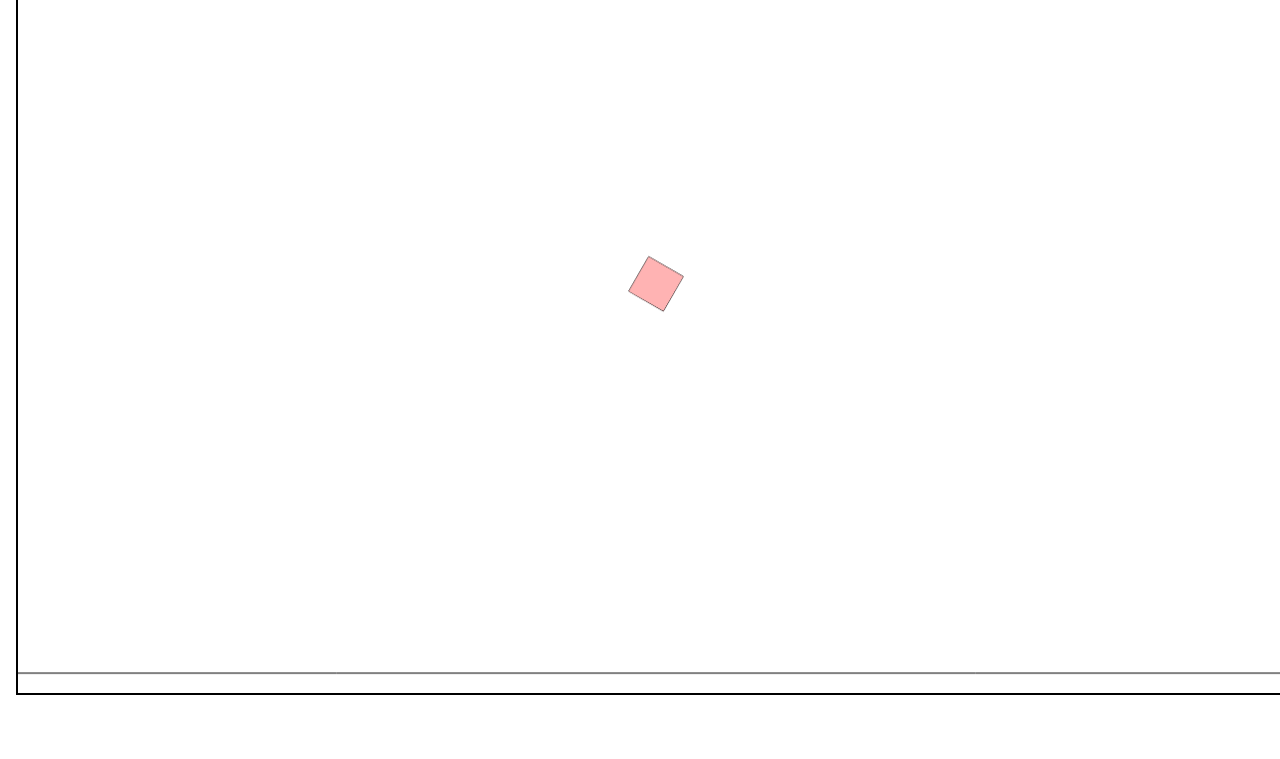
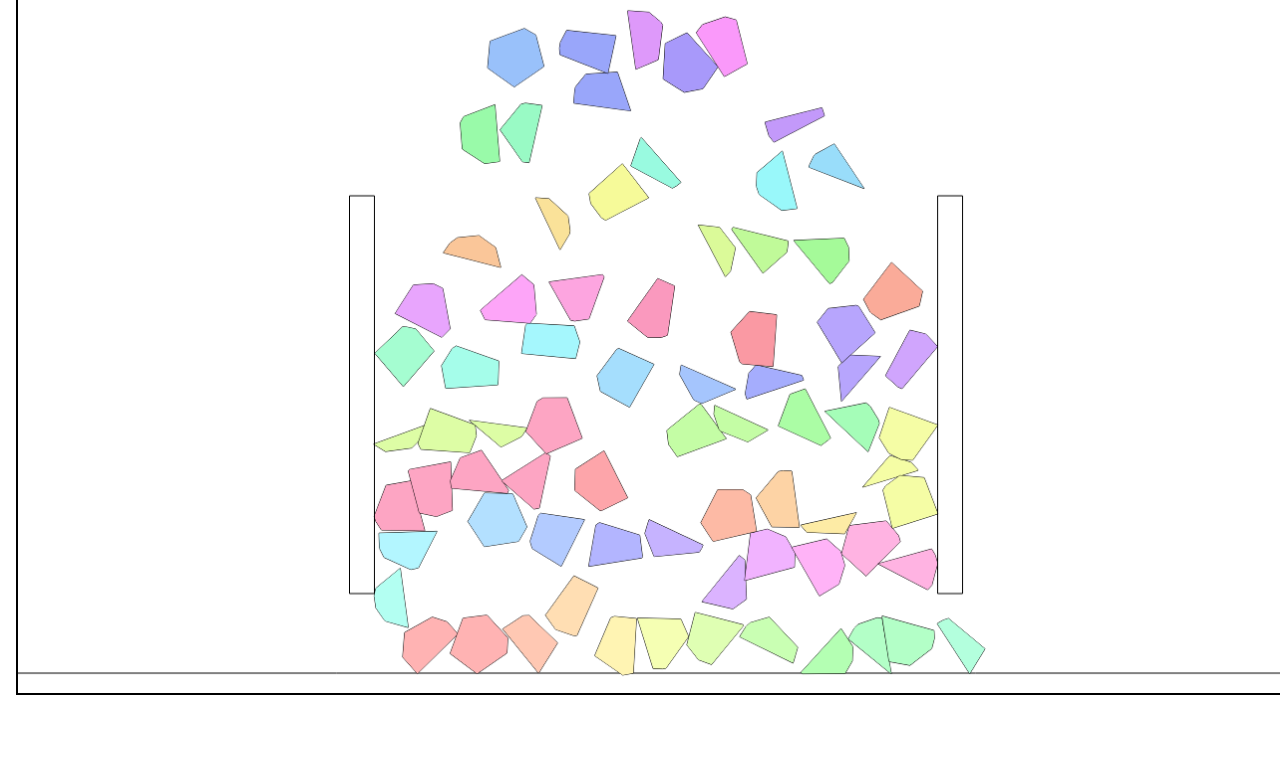
Before and after one commit to Sopiro/Physics, a plain HTML site: page index.html in a window 1280 px wide. Shown: the part 85-844 px from the top of the page. Drawn offline with nearby package versions, Linux system fonts and the light colour scheme; animation ran at ten frames a second.

Commit message:
Add demo, warm starting threshold option

```diff
--- a/out/contact.js
+++ b/out/contact.js
@@ -308,14 +308,14 @@ export class ContactManifold extends Constraint {
     }
     applyImpulse() { }
     tryWarmStart(oldManifold) {
-        const distance_clamping = true;
         for (let n = 0; n < this.numContacts; n++) {
             let o = 0;
             for (; o < oldManifold.numContacts; o++) {
                 if (this.contactPoints[n].id == oldManifold.contactPoints[o].id) {
-                    if (distance_clamping) {
+                    if (Settings.applyWarmStartingThreshold) {
                         let dist = Util.squared_distance(this.contactPoints[n].point, oldManifold.contactPoints[o].point);
                         // If contact points are close enough, warm start.
+                        // Otherwise, it means it's penetrating too deeply, skip the warm starting to prevent the overshoot
                         if (dist < Settings.warmStartingThreshold)
                             break;
                     }
--- a/out/demo.js
+++ b/out/demo.js
@@ -36,7 +36,7 @@ function demo2(game, world) {
     world.register(ground);
     let start = 0.5;
     let size = 0.3;
-    let gap = 0.26;
+    let gap = 0.25;
     // let error = 0.015;
     let error = 0.0;
     for (let i = 0; i < 20; i++) {
@@ -56,8 +56,8 @@ function demo3(game, world) {
     const rows = 15;
     const boxSize = 0.35;
     const xGap = 0.05;
-    const yGap = 0.2;
-    const xStart = -rows * boxSize / 2.0;
+    const yGap = 0.15;
+    const xStart = -(rows - 1) * (boxSize + xGap) / 2.0;
     const yStart = 0.55;
     for (let y = 0; y < rows; y++) {
         for (let x = 0; x < rows - y; x++) {
@@ -68,8 +68,36 @@ function demo3(game, world) {
         }
     }
 }
-Reflect.set(demo4, "SimulationName", "Seesaw");
+Reflect.set(demo4, "SimulationName", "Random convex shapes");
 function demo4(game, world) {
+    updateSetting("g", true);
+    let ground = new Box(Settings.clipWidth * 5, 0.4, Type.Static);
+    ground.restitution = 0.45;
+    world.register(ground);
+    const rows = 12;
+    const size = 0.3;
+    const xGap = 0.2;
+    const yGap = 0.15;
+    const xStart = -(rows - 1) * (size + xGap) / 2.0;
+    const yStart = 1.0;
+    for (let y = 0; y < rows; y++) {
+        for (let x = 0; x < rows - y; x++) {
+            let b = Util.createRandomConvexBody(size, 4, 10.0);
+            b.position = new Vector2(xStart + y * (size + xGap) / 2 + x * (size + xGap), yStart + y * (size + yGap));
+            b.linearVelocity = b.position.mul(Util.random(0.5, 0.7));
+            b.friction = Util.random(0.2, 1.0);
+            world.register(b);
+        }
+    }
+    let pillar = new Box(0.25, 4, Type.Static);
+    pillar.position = new Vector2(xStart - 0.2, 3);
+    world.register(pillar);
+    pillar = new Box(0.25, 4, Type.Static);
+    pillar.position = new Vector2(-(xStart - 0.2), 3);
+    world.register(pillar);
+}
+Reflect.set(demo5, "SimulationName", "Seesaw");
+function demo5(game, world) {
     updateSetting("g", true);
     let ground = new Box(Settings.clipWidth * 5, 0.4, Type.Static);
     ground.restitution = 0.45;
@@ -92,8 +120,8 @@ function demo4(game, world) {
     b.mass = 30;
     world.register(b);
 }
-Reflect.set(demo5, "SimulationName", "Billiards");
-function demo5(game, world) {
+Reflect.set(demo6, "SimulationName", "Billiards");
+function demo6(game, world) {
     updateSetting("g", false);
     let lstart = -4;
     let rstart = 2.5;
@@ -128,8 +156,8 @@ function demo5(game, world) {
     c.restitution = 1;
     world.register(c);
 }
-Reflect.set(demo6, "SimulationName", "Throwing spinning stick");
-function demo6(game, world) {
+Reflect.set(demo7, "SimulationName", "Throwing spinning stick");
+function demo7(game, world) {
     updateSetting("g", false);
     let ground = new Box(Settings.clipWidth * 5, 0.4, Type.Static);
     ground.restitution = 0.45;
@@ -151,8 +179,8 @@ function demo6(game, world) {
     b.angularVelocity = 10;
     world.register(b);
 }
-Reflect.set(demo7, "SimulationName", "Friction test");
-function demo7(game, world) {
+Reflect.set(demo8, "SimulationName", "Friction test");
+function demo8(game, world) {
     updateSetting("g", true);
     let ground = new Box(Settings.clipWidth * 5, 0.4, Type.Static);
     ground.restitution = 0.45;
@@ -191,8 +219,8 @@ function demo7(game, world) {
         world.register(b);
     }
 }
-Reflect.set(demo8, "SimulationName", "Restitution test");
-function demo8(game, world) {
+Reflect.set(demo9, "SimulationName", "Restitution test");
+function demo9(game, world) {
     updateSetting("g", true);
     let g = new Box(Settings.clipWidth * 2, 0.4, Type.Static);
     g.restitution = 0.7;
@@ -210,8 +238,8 @@ function demo8(game, world) {
         world.register(b);
     }
 }
-Reflect.set(demo9, "SimulationName", "Single pendulum");
-function demo9(game, world) {
+Reflect.set(demo10, "SimulationName", "Single pendulum");
+function demo10(game, world) {
     updateSetting("g", true);
     let ground = new Box(Settings.clipWidth * 5, 0.4, Type.Static);
     ground.restitution = 0.45;
@@ -223,8 +251,8 @@ function demo9(game, world) {
     let j = new RevoluteJoint(ground, b, new Vector2(0, 5));
     world.register(j);
 }
-Reflect.set(demo10, "SimulationName", "Multi pendulum");
-function demo10(game, world) {
+Reflect.set(demo11, "SimulationName", "Multi pendulum");
+function demo11(game, world) {
     updateSetting("g", true);
     let ground = new Box(Settings.clipWidth * 5, 0.4, Type.Static);
     ground.restitution = 0.45;
@@ -252,8 +280,8 @@ function demo10(game, world) {
         b1 = b2;
     }
 }
-Reflect.set(demo11, "SimulationName", "Suspension bridge");
-function demo11(game, world) {
+Reflect.set(demo21, "SimulationName", "Suspension bridge");
+function demo12(game, world) {
     updateSetting("g", true);
     let ground = new Box(Settings.clipWidth * 5, 0.4, Type.Static);
     ground.restitution = 0.45;
@@ -326,8 +354,8 @@ function demo11(game, world) {
         world.register(j);
     }
 }
-Reflect.set(demo12, "SimulationName", "Circle stacking");
-function demo12(game, world) {
+Reflect.set(demo13, "SimulationName", "Circle stacking");
+function demo13(game, world) {
     updateSetting("g", true);
     let ground = new Box(Settings.clipWidth * 5, 0.4, Type.Static);
     ground.restitution = 0.45;
@@ -347,8 +375,8 @@ function demo12(game, world) {
         }
     }
 }
-Reflect.set(demo13, "SimulationName", "Springs");
-function demo13(game, world) {
+Reflect.set(demo14, "SimulationName", "Springs");
+function demo14(game, world) {
     updateSetting("g", false);
     let b1 = new Box(0.3, 6, Type.Static);
     b1.position.y = Settings.clipHeight / 2;
@@ -392,8 +420,8 @@ function demo13(game, world) {
     j = new DistanceJoint(b1, b2, b1.position.add(new Vector2(0, -2)), b2.position, 2, 2, 0.01);
     world.register(j);
 }
-Reflect.set(demo14, "SimulationName", "Weld joint: Dumbbells");
-function demo14(game, world) {
+Reflect.set(demo15, "SimulationName", "Weld joint: Dumbbells");
+function demo15(game, world) {
     updateSetting("g", true);
     let ground = new Box(Settings.clipWidth * 5, 0.4, Type.Static);
     ground.restitution = 0.45;
@@ -426,8 +454,8 @@ function demo14(game, world) {
         b2.linearVelocity.x += -b2.position.x;
     }
 }
-Reflect.set(demo15, "SimulationName", "Max distance joint");
-function demo15(game, world) {
+Reflect.set(demo16, "SimulationName", "Max distance joint");
+function demo16(game, world) {
     updateSetting("g", true);
     let ground = new Box(Settings.clipWidth * 5, 0.4, Type.Static);
     ground.restitution = 0.45;
@@ -454,8 +482,8 @@ function demo15(game, world) {
     j = new MaxDistanceJoint(c, b, 1.5, undefined, undefined, 0.7, 0.1);
     world.register(j);
 }
-Reflect.set(demo16, "SimulationName", "Prismatic joint");
-function demo16(game, world) {
+Reflect.set(demo17, "SimulationName", "Prismatic joint");
+function demo17(game, world) {
     updateSetting("g", true);
     let ground = new Box(Settings.clipWidth * 5, 0.4, Type.Static);
     ground.restitution = 0.45;
@@ -522,8 +550,8 @@ function demo16(game, world) {
     j = new AngleJoint(ground, j1.bodyB);
     world.register(j);
 }
-Reflect.set(demo17, "SimulationName", "Motor joint: Windmill");
-function demo17(game, world) {
+Reflect.set(demo18, "SimulationName", "Motor joint: Windmill");
+function demo18(game, world) {
     updateSetting("g", true);
     let b1 = new Box(0.2, 3.2, Type.Static);
     b1.position.y = 1.5;
@@ -545,8 +573,8 @@ function demo17(game, world) {
         }
     };
 }
-Reflect.set(demo18, "SimulationName", "Conveyor belt");
-function demo18(game, world) {
+Reflect.set(demo19, "SimulationName", "Conveyor belt");
+function demo19(game, world) {
     updateSetting("g", true);
     let b1 = new Box(3, 0.2, Type.Static);
     b1.restitution = 0.5;
@@ -615,8 +643,8 @@ function demo18(game, world) {
         }
     };
 }
-Reflect.set(demo19, "SimulationName", "Crankshaft");
-function demo19(game, world) {
+Reflect.set(demo20, "SimulationName", "Crankshaft");
+function demo20(game, world) {
     updateSetting("g", true);
     let ground = new Box(Settings.clipWidth * 5, 0.4, Type.Static);
     ground.restitution = 0.45;
@@ -713,8 +741,8 @@ function demo19(game, world) {
         m2.angularOffset = c2.rotation - 0.03;
     };
 }
-Reflect.set(demo20, "SimulationName", "Ragdoll");
-function demo20(game, world) {
+Reflect.set(demo21, "SimulationName", "Ragdoll");
+function demo21(game, world) {
     updateSetting("g", true);
     let ground = new Box(Settings.clipWidth * 5, 0.4, Type.Static);
     ground.restitution = 0.45;
@@ -905,8 +933,8 @@ function demo20(game, world) {
     c.position.y += 2.5;
     world.register(c);
 }
-Reflect.set(demo21, "SimulationName", "Contact callbacks: Breakable body");
-function demo21(game, world) {
+Reflect.set(demo22, "SimulationName", "Contact callbacks: Breakable body");
+function demo22(game, world) {
     updateSetting("g", true);
     let ground = new Box(Settings.clipWidth * 5, 0.4, Type.Static);
     ground.restitution = 0.45;
@@ -947,8 +975,8 @@ function demo21(game, world) {
         };
     }
 }
-Reflect.set(demo22, "SimulationName", "Car driving");
-function demo22(game, world) {
+Reflect.set(demo23, "SimulationName", "Car driving");
+function demo23(game, world) {
     updateSetting("g", true);
     //Car
     {
@@ -1100,5 +1128,5 @@ function demo22(game, world) {
 export const demos = [
     demo1, demo2, demo3, demo4, demo5, demo6, demo7, demo8, demo9, demo10,
     demo11, demo12, demo13, demo14, demo15, demo16, demo17, demo18, demo19,
-    demo20, demo21, demo22
+    demo20, demo21, demo22, demo23
 ];
--- a/out/game.js
+++ b/out/game.js
@@ -21,7 +21,7 @@ export class Game {
         this.dragging = false;
         this.cameraMove = false;
         this.grabbing = false;
-        this.currentDemo = 0;
+        this.currentDemo = 3;
         this.callback = () => { };
         this.renderer = renderer;
         this.camera = new Camera();
--- a/out/settings.js
+++ b/out/settings.js
@@ -77,6 +77,7 @@ export const Settings = {
     sleepingWait: 1.0,
     colorizeActiveBody: true,
     sleepEnabled: true,
+    applyWarmStartingThreshold: true,
     showProfile: false,
     visualizeAABBTree: false,
 };
@@ -248,6 +249,9 @@ colorizeIsland.addEventListener("click", () => { Settings.colorizeIsland = !Sett
 const sleepEnabled = document.querySelector("#sleepEnabled");
 sleepEnabled.checked = Settings.sleepEnabled;
 sleepEnabled.addEventListener("click", () => { Settings.sleepEnabled = !Settings.sleepEnabled; });
+const applyWarmStartingThreshold = document.querySelector("#applyWarmStartingThreshold");
+applyWarmStartingThreshold.checked = Settings.applyWarmStartingThreshold;
+applyWarmStartingThreshold.addEventListener("click", () => { Settings.applyWarmStartingThreshold = !Settings.applyWarmStartingThreshold; });
 const colorizeActiveBody = document.querySelector("#colorizeActiveBody");
 colorizeActiveBody.checked = Settings.colorizeActiveBody;
 colorizeActiveBody.addEventListener("click", () => { Settings.colorizeActiveBody = !Settings.colorizeActiveBody; });
--- a/src/contact.ts
+++ b/src/contact.ts
@@ -452,8 +452,6 @@ export class ContactManifold extends Constraint
 
     tryWarmStart(oldManifold: ContactManifold)
     {
-        const distance_clamping = true;
-
         for (let n = 0; n < this.numContacts; n++)
         {
             let o = 0;
@@ -461,10 +459,11 @@ export class ContactManifold extends Constraint
             {
                 if (this.contactPoints[n].id == oldManifold.contactPoints[o].id)
                 {
-                    if (distance_clamping)
+                    if (Settings.applyWarmStartingThreshold)
                     {
                         let dist = Util.squared_distance(this.contactPoints[n].point, oldManifold.contactPoints[o].point);
                         // If contact points are close enough, warm start.
+                        // Otherwise, it means it's penetrating too deeply, skip the warm starting to prevent the overshoot
                         if (dist < Settings.warmStartingThreshold)
                             break;
                     }
--- a/src/game.ts
+++ b/src/game.ts
@@ -35,7 +35,7 @@ export class Game
     private target!: RigidBody;
     private grabJoint!: GrabJoint;
 
-    private currentDemo = 0;
+    private currentDemo = 3;
     public callback = () => { };
 
     constructor(renderer: Renderer)
--- a/src/settings.ts
+++ b/src/settings.ts
@@ -82,6 +82,7 @@ export const Settings = {
     sleepingWait: 1.0,
     colorizeActiveBody: true,
     sleepEnabled: true,
+    applyWarmStartingThreshold: true,
     showProfile: false,
     visualizeAABBTree: false,
 }
@@ -308,6 +309,10 @@ const sleepEnabled = document.querySelector("#sleepEnabled")! as HTMLInputElemen
 sleepEnabled.checked = Settings.sleepEnabled;
 sleepEnabled.addEventListener("click", () => { Settings.sleepEnabled = !Settings.sleepEnabled; });
 
+const applyWarmStartingThreshold = document.querySelector("#applyWarmStartingThreshold")! as HTMLInputElement;
+applyWarmStartingThreshold.checked = Settings.applyWarmStartingThreshold;
+applyWarmStartingThreshold.addEventListener("click", () => { Settings.applyWarmStartingThreshold = !Settings.applyWarmStartingThreshold; });
+
 const colorizeActiveBody = document.querySelector("#colorizeActiveBody")! as HTMLInputElement;
 colorizeActiveBody.checked = Settings.colorizeActiveBody;
 colorizeActiveBody.addEventListener("click", () => { Settings.colorizeActiveBody = !Settings.colorizeActiveBody; });
```
Also changed, not shown: index.html (+7 -0 lines), src/demo.ts (+78 -41 lines).
